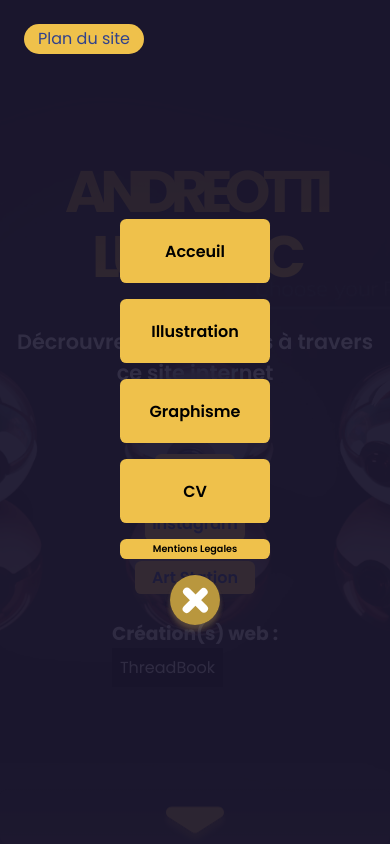
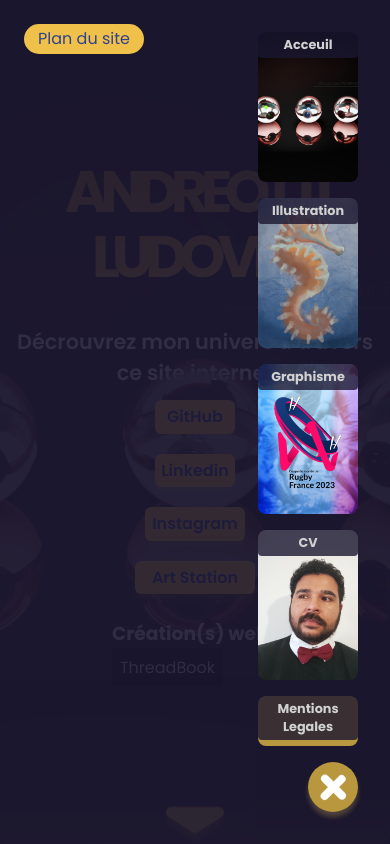
Before and after one commit to LA4/andreotti-ludovic-folio, a React (Vite) app: page / in a window 390 px wide. Both pictures are taken after a click on the element "Plan du site". Built offline with nearby package versions, Linux system fonts and the light colour scheme.

Commit message:
roadmap menu - upgrade

```diff
--- a/src/pages/components/roadMap/RoadmapMenu.jsx
+++ b/src/pages/components/roadMap/RoadmapMenu.jsx
@@ -1,4 +1,8 @@
 import { CloseButton } from "../../../icons/close.jsx";
+import bgHome from "../../../assets/img/bg-home.jpg";
+import cvpp from "../../../assets/img/profil_picture_face.jpg";
+import hypolove from "/illustration/Hypolove.jpg";
+import rugby from "/graphism/rugbycoupedumonde.jpg";
 
 const Linkitem = ({ id, name, sendPageToParent, ...props }) => {
   const sendInfoRoadMap = (e) => {
@@ -6,7 +10,7 @@ const Linkitem = ({ id, name, sendPageToParent, ...props }) => {
   };
   return (
     <button {...props} onClick={sendInfoRoadMap} id={id} className="rmm-box">
-      {name}
+      <span className="rmm-button-name"> {name}</span>
     </button>
   );
 };
@@ -18,6 +22,10 @@ export function RoadMapMenu({ toggleRoadMap, redirectTo }) {
   const sendPageToParent = (page) => {
     redirectTo(page);
   };
+  const backgroundImageHome = { backgroundImage: "url(" + bgHome + ")" };
+  const backgroundImageIllu = { backgroundImage: "url(" + hypolove + ")" };
+  const backgroundImageGraph = { backgroundImage: "url(" + rugby + ")" };
+  const backgroundImageCv = { backgroundImage: "url(" + cvpp + ")" };
   return (
     <>
       <div className="container-rmm">
@@ -25,18 +33,26 @@ export function RoadMapMenu({ toggleRoadMap, redirectTo }) {
           sendPageToParent={sendPageToParent}
           id="home"
           name="Acceuil"
+          style={backgroundImageHome}
         />
         <Linkitem
           sendPageToParent={sendPageToParent}
           id="illustration"
           name="Illustration"
+          style={backgroundImageIllu}
         />
         <Linkitem
           sendPageToParent={sendPageToParent}
           id="graphisme"
           name="Graphisme"
+          style={backgroundImageGraph}
         />
-        <Linkitem sendPageToParent={sendPageToParent} id="cv" name="CV" />
+        <Linkitem
+          sendPageToParent={sendPageToParent}
+          id="cv"
+          name="CV"
+          style={backgroundImageCv}
+        />
         <Linkitem
           style={{ height: "20px", fontSize: ".6rem" }}
           sendPageToParent={sendPageToParent}
--- a/src/pages/components/roadMap/roadmap.css
+++ b/src/pages/components/roadMap/roadmap.css
@@ -26,34 +26,52 @@
 }
 /* roadmap menu */
 .container-rmm {
+  position: fixed;
   z-index: 2;
-  position: absolute;
   display: flex;
-  gap: 1rem;
   justify-content: center;
   align-items: center;
+  gap: 1rem;
   width: 100%;
-  height: 100vh;
+  height: 100%;
+  padding: 2rem;
   background-color: rgba(27, 23, 49, 0.89);
 }
 .rmm-box {
+  max-width: 100px;
   display: flex;
+  width: 100%;
+  height: 300px;
+  min-height: 150px;
   justify-content: center;
-  align-items: center;
-  width: 150px;
-  height: 50px;
-  margin: 0;
-  background-color: var(--second);
-  cursor: pointer;
-  border-radius: 0.4rem;
-  transition: 0.3s;
-  font-weight: 600;
+  align-items: flex-start;
+
+  background-color: var(--main);
+  background-size: cover;
+  background-position: center;
+  color: var(--white);
+  font-weight: 800;
+  font-size: 1.2rem;
+  background-repeat: no-repeat;
+  padding: 0;
+  transition: 0.6s;
+}
+.rmm-button-name {
+  font-size: 1rem;
+  padding: 4px;
+  background-color: rgba(27, 23, 49, 0.8);
+  width: 100%;
 }
 .rmm-box:hover {
   transform: scale(1.1);
-  border-radius: 1rem;
 }
-@media screen and (max-width: 400px) {
+.rmm-box:hover .rmm-button-name {
+  display: flex;
+  align-items: center;
+  justify-content: center;
+  height: 100%;
+}
+@media screen and (max-width: 600px) {
   .main-roadmap {
     flex-direction: column-reverse;
     gap: 0.2rem;
@@ -64,10 +82,22 @@
   }
   /* roadmap menu */
   .container-rmm {
-    display: flex;
+    top: 0;
+    bottom: 0;
     flex-direction: column;
+    justify-content: flex-end;
+    align-items: flex-end;
+    height: 100%;
   }
   .rmm-box {
-    height: 4rem;
+    min-height: 50px;
+    width: 100%;
+    font-size: 0.9rem;
+  }
+  .rmm-button-name {
+    background-color: rgba(27, 23, 49, 0.8);
+    border-radius: 4px;
+    padding: 4px;
+    font-size: 0.8rem;
   }
 }
--- a/src/pages/home/home.jsx
+++ b/src/pages/home/home.jsx
@@ -13,6 +13,7 @@ export function Home() {
           alignItems: "center",
           width: "100vw",
           height: "100vh",
+          paddingBottom: "50px",
         }}>
         <motion.div
           initial={{ opacity: 0, scale: 2.8 }}
```
Also changed, not shown: src/assets/img/map1.png (deleted).
